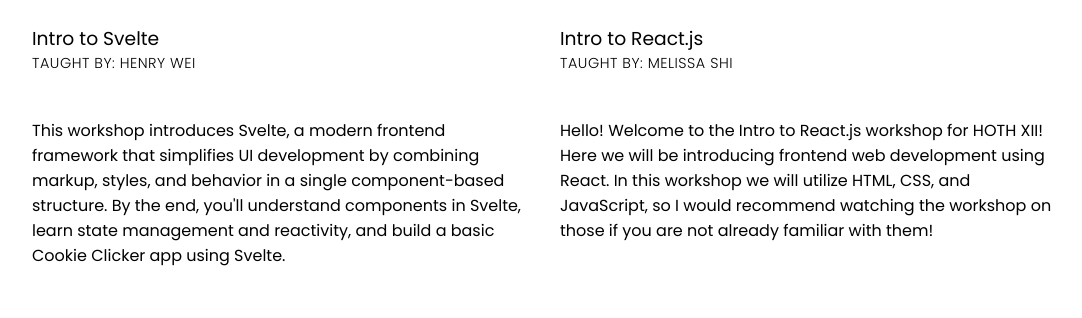
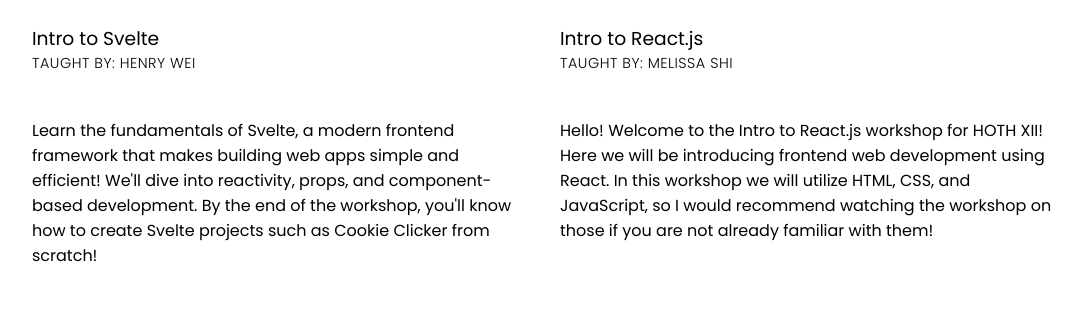
Before and after one commit to uclaacm/hoth.uclaacm.com, a React (Vite) app: page /workshops in a window 1280 px wide. Shown: the part 1305-1623 px from the top of the page, without its empty margins (96-1178 px from the left). Built offline with nearby package versions, Linux system fonts and the light colour scheme; some icons are missing.

Commit message:
Updated Svelte workshop description

```diff
--- a/src/pages/Workshops.jsx
+++ b/src/pages/Workshops.jsx
@@ -38,7 +38,7 @@ export default function Workshops() {
 					title='Intro to Svelte'
 					author='Henry Wei'
 					youtube='https://youtu.be/HrWgND1YHrM'
-					description='This workshop introduces Svelte, a modern frontend framework that simplifies UI development by combining markup, styles, and behavior in a single component-based structure. By the end, you&#39;ll understand components in Svelte, learn state management and reactivity, and build a basic Cookie Clicker app using Svelte.'
+					description='Learn the fundamentals of Svelte, a modern frontend framework that makes building web apps simple and efficient! We&#39;ll dive into reactivity, props, and component-based development. By the end of the workshop, you&#39;ll know how to create Svelte projects such as Cookie Clicker from scratch!'
 					readme='https://github.com/uclaacm/hothXII-workshops/tree/main/intro-to-svelte'
 					slides='https://docs.google.com/presentation/d/1oMb0hlhLrTFJRBAnaFEQY3i8TOuDXrQ99NerYBPg3H0/edit?usp=sharing'
 				/>
```
